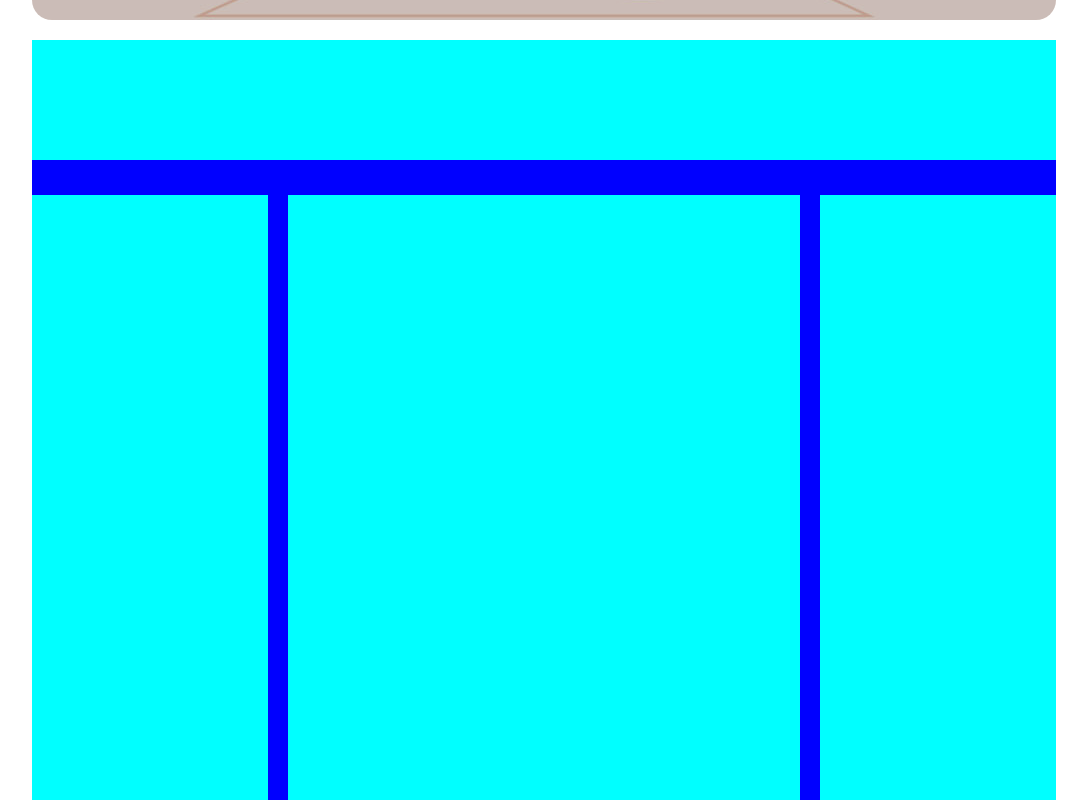
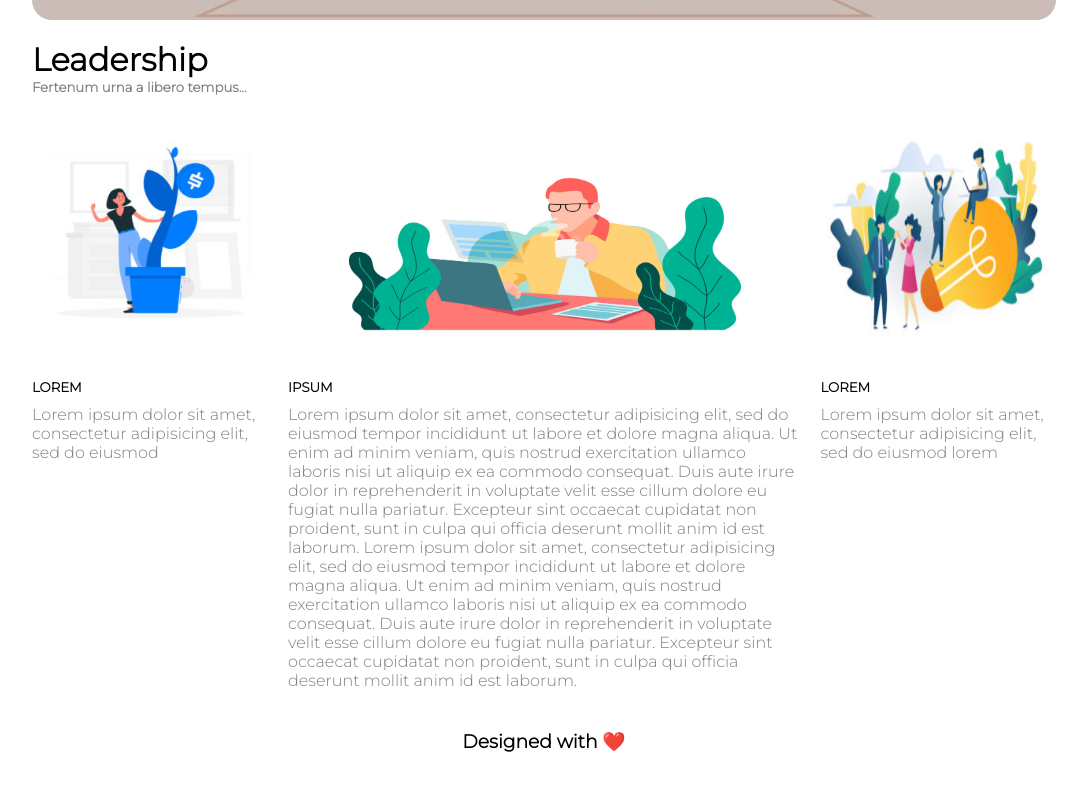
Before and after one commit to Stefanopa87/htmlcss-wp, a plain HTML site: page index.html in a window 1280 px wide. Shown: the part 720-1520 px from the top of the page, without its empty margins (96-1183 px from the left). Drawn offline with Linux system fonts and the light colour scheme.

Commit message:
completo da migliorare

```diff
--- a/css/master.css
+++ b/css/master.css
@@ -24,7 +24,6 @@
     margin-top: 20px;
     display: inline-block;
     list-style-type: none;
-
   }
 
   a{
@@ -61,9 +60,9 @@
     margin-bottom: 20px;
   }
 
-  .row{
+  /* .row{
     background-color: blue;
-  }
+  } */
 
   .row::after{
     content: "";
@@ -72,33 +71,65 @@
   }
 
   .top{
-    height: 120px;
+    /* height: 120px; */
     margin-bottom: 35px;
     /* debug */
-    background-color: aqua;
+    /* background-color: aqua; */
+  }
+
+  .top h1{
+    font-weight: bold;
+    /* non lo riconosce */
+  }
+
+  .top h5{
+    color: grey;
   }
 
   .col-23{
-    height: 730px;
+    /* height: 730px; */
     width: 23%;
     float: left;
-    /* debug */
-    background-color: aqua;
+
   }
   .center-50{
-    height: 730px;
+    /* height: 730px; */
     width: 50%;
     float: left;
     margin: 0 2%;
-    /* debug */
-    background-color: aqua;
+
   }
+
+  .col-23 img{
+    width: 100%;
+    border-radius: 20px;
+    height: 220px;
+  }
+
+  .center-50 img{
+    width: 100%;
+    border-radius: 20px;
+    height: 220px;
+  }
+
+  .mini-text{
+    margin-top: 25px;
+  }
+
+  .mini-text p{
+    margin-top: 10px;
+    color: grey;
+  }
+
+
 
   /* footer */
  footer{
    height: 100px;
    margin-bottom: 20px;
-   /* debug */
-   background-color: purple;
+   text-align: center;
+  }
 
+ footer h3{
+   padding-top: 20px;
  }
--- a/index.html
+++ b/index.html
@@ -46,25 +46,41 @@
         <!-- colonne -->
         <div class="row">
           <div class="top">
+            <h1>Leadership</h1>
+            <h5>Fertenum urna a libero tempus...</h5>
 
           </div>
 
-          <div class="col-23">
+          <div class="col-23 left">
+            <img src="img/img-1.jpg" alt="donna">
+            <div class="mini-text">
+              <h5>LOREM</h5>
+              <p>Lorem ipsum dolor sit amet, consectetur adipisicing elit, sed do eiusmod</p>
+            </div>
 
           </div>
 
           <div class="center-50">
-
+            <img src="img/banner-2.jpg" alt="uomo caffe">
+            <div class="mini-text">
+              <h5>IPSUM</h5>
+              <p>Lorem ipsum dolor sit amet, consectetur adipisicing elit, sed do eiusmod tempor incididunt ut labore et dolore magna aliqua. Ut enim ad minim veniam, quis nostrud exercitation ullamco laboris nisi ut aliquip ex ea commodo consequat. Duis aute irure dolor in reprehenderit in voluptate velit esse cillum dolore eu fugiat nulla pariatur. Excepteur sint occaecat cupidatat non proident, sunt in culpa qui officia deserunt mollit anim id est laborum. Lorem ipsum dolor sit amet, consectetur adipisicing elit, sed do eiusmod tempor incididunt ut labore et dolore magna aliqua. Ut enim ad minim veniam, quis nostrud exercitation ullamco laboris nisi ut aliquip ex ea commodo consequat. Duis aute irure dolor in reprehenderit in voluptate velit esse cillum dolore eu fugiat nulla pariatur. Excepteur sint occaecat cupidatat non proident, sunt in culpa qui officia deserunt mollit anim id est laborum.</p>
+            </div>
           </div>
-
-          <div class="col-23">
-
+          <div class="col-23 right">
+            <img src="img/img-3.jpg" alt="lampadine">
+            <div class="mini-text">
+              <h5>LOREM</h5>
+              <p>Lorem ipsum dolor sit amet, consectetur adipisicing elit, sed do eiusmod lorem</p>
+            </div>
           </div>
         </div>
       </main>
 
       <!-- footer -->
       <footer>
+
+        <h3>Designed with &#10084;&#65039;</h3>
 
       </footer>
 
```
